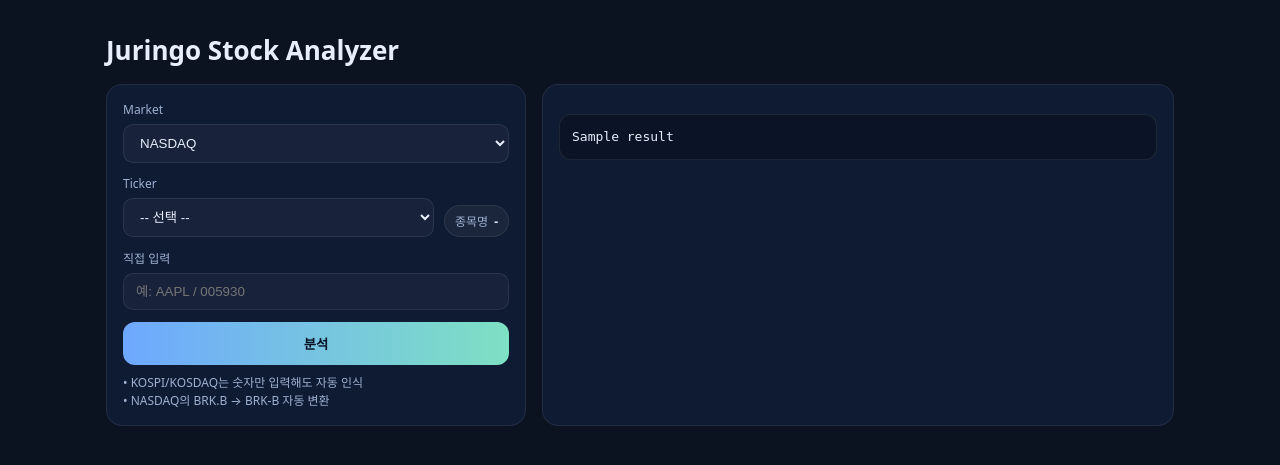
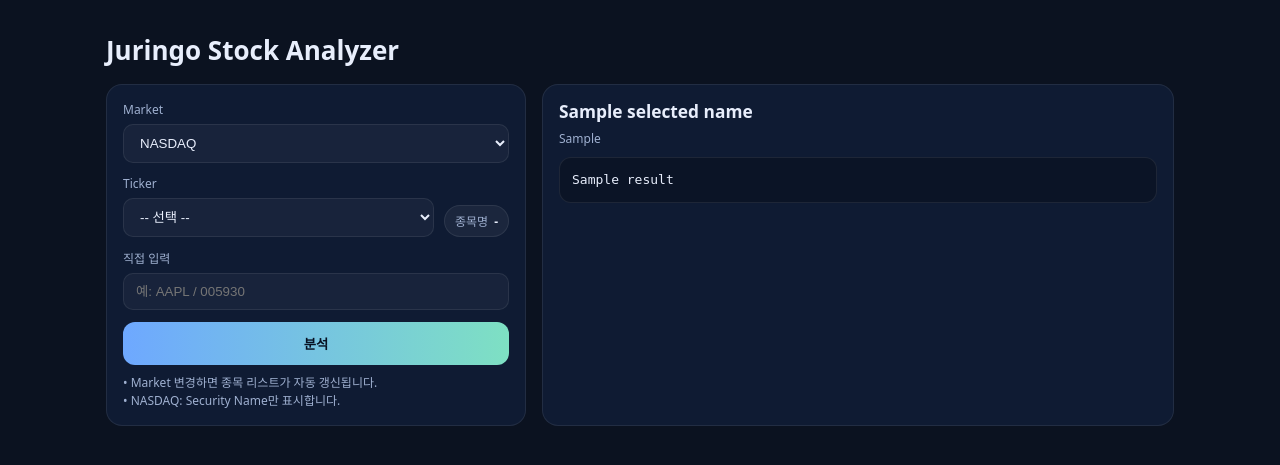
Before and after one commit to juringopr/juringo-app, a Flask app: template templates/index.html in a window 1280 px wide. Shown: the top 465 px of the page. Run offline with Flask 3, Linux system fonts and the light colour scheme; the template is opened without the code that fills it: most values are stand-ins (such as "Sample title", 1, 10 or a date in 2020).

Commit message:
index.html

```diff
--- a/templates/index.html
+++ b/templates/index.html
@@ -15,36 +15,18 @@
       --accent: #6ea8ff;
       --accent2: #7ee0c3;
     }
-
     * { box-sizing: border-box; }
-
     body {
       margin: 0;
       font-family: system-ui, -apple-system, "Apple SD Gothic Neo", "Noto Sans KR", sans-serif;
       background: var(--bg);
       color: var(--text);
     }
+    .wrap { max-width: 1100px; margin: 32px auto; padding: 0 16px 40px; }
+    h1 { margin: 0 0 16px; font-size: 26px; }
 
-    .wrap {
-      max-width: 1100px;
-      margin: 32px auto;
-      padding: 0 16px 40px;
-    }
-
-    h1 {
-      margin: 0 0 16px;
-      font-size: 26px;
-    }
-
-    .grid {
-      display: grid;
-      grid-template-columns: 420px 1fr;
-      gap: 16px;
-    }
-
-    @media (max-width: 900px) {
-      .grid { grid-template-columns: 1fr; }
-    }
+    .grid { display: grid; grid-template-columns: 420px 1fr; gap: 16px; }
+    @media (max-width: 900px) { .grid { grid-template-columns: 1fr; } }
 
     .card {
       background: #0f1b33;
@@ -53,13 +35,7 @@
       padding: 16px;
     }
 
-    label {
-      display: block;
-      font-size: 12px;
-      color: var(--muted);
-      margin-bottom: 6px;
-    }
-
+    label { display:block; font-size: 12px; color: var(--muted); margin-bottom: 6px; }
     select, input {
       width: 100%;
       padding: 10px 12px;
@@ -68,31 +44,17 @@
       background: rgba(255,255,255,.04);
       color: var(--text);
     }
-
-    .row {
-      display: flex;
-      gap: 10px;
-      align-items: flex-end;
-      margin-bottom: 12px;
-    }
+    .row { display:flex; gap:10px; align-items:flex-end; margin-bottom:12px; }
 
     .chip {
-      display: inline-flex;
-      align-items: center;
-      gap: 6px;
-      padding: 6px 10px;
-      border-radius: 999px;
-      border: 1px solid var(--line);
+      display:inline-flex; align-items:center; gap:6px;
+      padding:6px 10px; border-radius:999px;
+      border:1px solid var(--line);
       background: rgba(255,255,255,.05);
-      font-size: 12px;
-      color: var(--muted);
+      font-size: 12px; color: var(--muted);
       white-space: nowrap;
     }
-
-    .chip b {
-      color: var(--text);
-      font-weight: 600;
-    }
+    .chip b { color: var(--text); font-weight: 600; }
 
     button {
       width: 100%;
@@ -105,6 +67,21 @@
       background: linear-gradient(90deg, var(--accent), var(--accent2));
     }
 
+    .muted { font-size: 12px; color: var(--muted); margin-top: 8px; }
+
+    /* ✅ 종목명 표시(13pt) */
+    .stockTitle {
+      font-size: 13pt;
+      font-weight: 700;
+      margin: 0 0 8px;
+      line-height: 1.2;
+    }
+    .stockSub {
+      font-size: 12px;
+      color: var(--muted);
+      margin: 0 0 10px;
+    }
+
     pre {
       white-space: pre-wrap;
       font-size: 13px;
@@ -113,6 +90,7 @@
       border-radius: 12px;
       border: 1px solid var(--line);
       background: rgba(0,0,0,.25);
+      margin: 0;
     }
 
     .chartWrap {
@@ -133,12 +111,6 @@
       max-width: 100%;
       display: block;
     }
-
-    .muted {
-      font-size: 12px;
-      color: var(--muted);
-      margin-top: 8px;
-    }
   </style>
 </head>
 
@@ -147,14 +119,13 @@
     <h1>Juringo Stock Analyzer</h1>
 
     <div class="grid">
-      <!-- LEFT : FORM -->
+      <!-- LEFT -->
       <div class="card">
-        <form method="POST">
-
+        <form method="POST" id="mainForm">
           <div class="row">
             <div style="flex:1;">
               <label>Market</label>
-              <select name="market">
+              <select name="market" id="marketSelect">
                 <option value="NASDAQ" {% if selected_market == "NASDAQ" %}selected{% endif %}>NASDAQ</option>
                 <option value="KOSPI" {% if selected_market == "KOSPI" %}selected{% endif %}>KOSPI</option>
                 <option value="KOSDAQ" {% if selected_market == "KOSDAQ" %}selected{% endif %}>KOSDAQ</option>
@@ -179,7 +150,6 @@
               </select>
             </div>
 
-            <!-- 종목명 표시 -->
             <div>
               <div class="chip">
                 <span>종목명</span>
@@ -198,14 +168,24 @@
           <button type="submit">분석</button>
 
           <div class="muted">
-            • KOSPI/KOSDAQ는 숫자만 입력해도 자동 인식<br>
-            • NASDAQ의 BRK.B → BRK-B 자동 변환
+            • Market 변경하면 종목 리스트가 자동 갱신됩니다.<br>
+            • NASDAQ: Security Name만 표시합니다.
           </div>
         </form>
       </div>
 
-      <!-- RIGHT : RESULT -->
+      <!-- RIGHT -->
       <div class="card">
+        {% if final_ticker %}
+          <!-- ✅ 현재종가(결과 텍스트) 위에 13pt 종목명 표시 -->
+          <div class="stockTitle">
+            {{ selected_name if selected_name else final_ticker }}
+          </div>
+          <div class="stockSub">
+            {{ final_ticker }}
+          </div>
+        {% endif %}
+
         {% if result %}
           <pre>{{ result }}</pre>
         {% else %}
@@ -214,11 +194,7 @@
 
         {% if chart_filename %}
           <div class="chartWrap">
-            <img
-              class="chartImg"
-              src="{{ url_for('static', filename=chart_filename) }}"
-              alt="chart"
-            />
+            <img class="chartImg" src="{{ url_for('static', filename=chart_filename) }}" alt="chart" />
           </div>
         {% endif %}
       </div>
@@ -233,6 +209,15 @@
       document.getElementById("tickerName").textContent = name || "-";
     }
 
+    // ✅ Market 변경 시: 티커/직접입력 비우고 제출 → 서버가 tickers 재로딩(분석은 안 함)
+    document.getElementById("marketSelect").addEventListener("change", function () {
+      const form = document.getElementById("mainForm");
+      document.getElementById("tickerSelect").value = "";
+      const custom = form.querySelector('input[name="custom_ticker"]');
+      if (custom) custom.value = "";
+      form.submit();
+    });
+
     document.getElementById("tickerSelect").addEventListener("change", updateTickerName);
     updateTickerName();
   </script>
```
